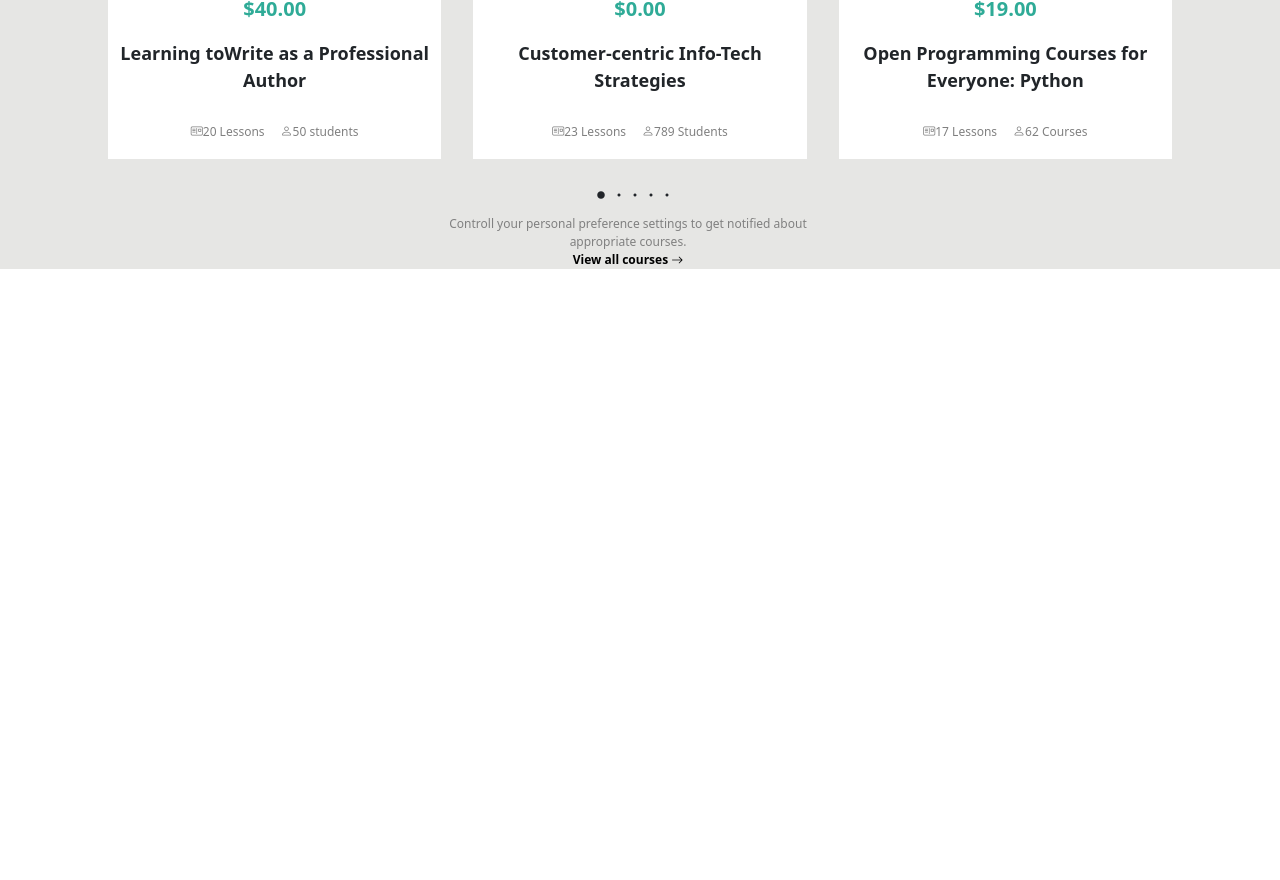
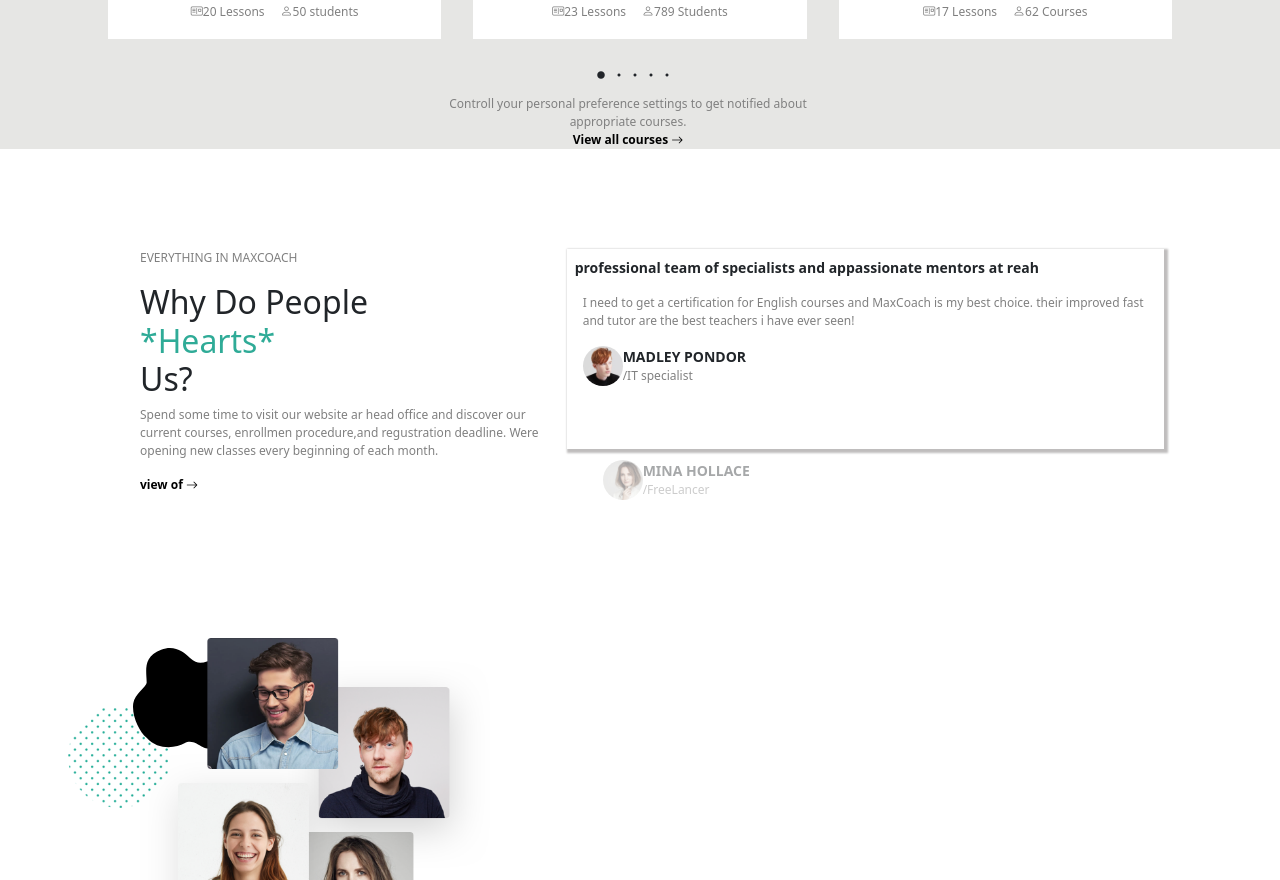
Before and after one commit to Sara-Barbi/proj-html-vuejs, a Vue app: page / in a window 1280 px wide. Shown: the part 1920-2800 px from the top of the page. Before the commit the page ends 2189 px from the top, so only its background shows below. Built offline with nearby package versions, Linux system fonts and the light colour scheme.

Commit message:
immagini sovrappostee

```diff
--- a/src/components/MAIN.vue
+++ b/src/components/MAIN.vue
@@ -1,14 +1,18 @@
 <template>
   <div class="main">
     <div class="firstBack">
+
     <workCulture/>
+
     <div class="containerr ">
       <div class="row text-center">
         <div class="col-12">
           <div class="smallDiciture">JOIN MAXCOACH AT BEST</div>
           <h2>Latest Online <h2 class="thinH2">Courses</h2></h2>
         </div>
+
         <courses :arrayCour='courses'/>
+
         <div class="row justify-content-center">
           <div class="col-12 text-center">
             <div class="dots d-flex align-content-center justify-content-center"><i class="bi bi-dot bigSize"></i><i class="bi bi-dot"></i><i class="bi bi-dot"></i><i class="bi bi-dot"></i><i class="bi bi-dot"></i></div>
@@ -20,9 +24,12 @@
           </div>
         </div>
 
+
       </div>
     </div>
     </div>
+
+    <HeartUs/>
 
 
     <ourBlogs/>
@@ -34,6 +41,8 @@
 import courses from './sub_components/main/courses.vue'
 import ourBlogs from './sub_components/main/ourBlogs.vue'
 import workCulture from './sub_components/main/workCulture.vue'
+import HeartUs from './sub_components/main/HeartUs.vue'
+
 
 
 
@@ -45,7 +54,8 @@ export default {
   components:{
     courses,
     ourBlogs,
-    workCulture
+    workCulture,
+    HeartUs
   },
   data(){
     return{
@@ -95,6 +105,7 @@ export default {
   .view{
     color: black;
     font-weight: bold;
+    font-size: 12px;
   }
   .containerr{
     max-width: 1000px;
--- /dev/null
+++ b/src/components/sub_components/main/HeartUs.vue
@@ -0,0 +1,167 @@
+<template>
+<div class="containerr">
+    <div class="row">
+        <div class="col-5">
+          <p class='smallDiciture'>EVERYTHING IN MAXCOACH</p>
+          <h2>Why Do People <h2 class="thinH2">*Hearts*</h2>Us?</h2>
+          <p class='smallDiciture'>Spend some time to visit our website ar head office and discover our current courses, enrollmen procedure,and regustration deadline. Were opening new classes every beginning of each month.</p>
+          <p class='view'>view of <i class="view bi-arrow-right"></i></p>
+        </div>
+        <div class="col-7">
+            <div v-for="(elementi, index) in userHeart" :key="index" class="userCard">
+                <div   :class="elementi.current ?'active' : 'unActive' " class="userCard">
+                    <div class="formUser m-2">{{elementi.title}}</div>
+                    <div class="smallDiciture m-3">{{elementi.request}}</div>
+                    <div class="d-flex m-3">
+                        <img class="piccoloUser " :src='elementi.img' alt="">
+                        <div >
+                            <div class="formUser">{{elementi.name}}</div>
+                            <div class="smallDiciture">{{elementi.profe}}</div>
+                        </div>
+                    </div>
+                    <div class="d-none">{{elementi.current}}</div>
+
+                </div>
+            </div>
+        </div>
+
+    </div>
+    <div class="row myT">
+        <div class="col-7 ">
+
+            <img class='teamIMG' src="../../../assets/image/home-3-team-image.png" alt="">
+            <img class="puntodiPunti" src="../../../assets/image/maxcoach-shape-05-100x100.png" alt="">
+            <img class="iSVG" src="../../../assets/image/svg-0.svg" alt="">
+            <img class='linee' src="../../../assets/image/maxcoach-shape-07-100x100.png" alt="">
+            <img class="quadratodiPunti" src="../../../assets/image/maxcoach-shape-01.png" alt="">
+
+        </div>
+        <div class="col-5">
+
+        </div>
+    </div>
+
+</div>
+
+</template>
+
+<script>
+export default {
+  name:'HeartUs',
+  data(){
+      return{
+
+          userHeart:[
+              {
+                  title:'professional team of specialists and appassionate mentors at reah',
+                  request:'I need to get a certification for English courses and MaxCoach is my best choice. their improved fast and tutor are the best teachers i have ever seen!',
+                  img: require('../../../assets/image/testimonial-avata-01.jpg'),
+                  name:'MADLEY PONDOR',
+                  profe:'/IT specialist',
+                  current:true,
+
+              },
+              {
+                  title:'professional team of specialists and appassionate mentors at reah',
+                  request:'I need to get a certification for English courses and MaxCoach is my best choice. their improved fast and tutor are the best teachers i have ever seen!I need to get a certification for English courses and MaxCoach is my best choice. their improved fast and tutor are the best teachers i have ever seen!I need to get a certification for English courses and MaxCoach is my best choice. their improved fast and tutor are the best teachers i have ever seen!',
+                  img:require('../../../assets/image/testimonial-avata-02.jpg'),
+                  name:'MINA HOLLACE',
+                  profe:'/FreeLancer',
+                  current:false
+              },
+              {
+                  title:'professional team of specialists and appassionate mentors at reach. Tutors policy',
+                  request:'I need to get a certification for English courses and MaxCoach is my best choice. their improved fast and tutor are the best teachers i have ever seen!',
+                  img:require('../../../assets/image/testimonial-avata-03.jpg'),
+                  name:'MASSIMO BARBI',
+                  profe:'/Freelancer',
+                  current:false
+              },
+
+
+          ]
+      }
+  },
+  methods:{
+
+  }
+}
+
+</script>
+
+<style lang="scss">
+@import url("https://cdn.jsdelivr.net/npm/bootstrap-icons@1.8.0/font/bootstrap-icons.css");
+.piccoloUser{
+    width: 40px;
+    height: 40px;
+    border-radius: 100%;
+}
+.formUser{
+    font-size: 14px;
+    font-weight: bold;
+}
+
+
+.active{
+    background-color: rgb(255, 255, 255);
+
+    z-index:2;
+    top: 0 ;
+    left: 0;
+
+    box-shadow: 2px 2px 2px 2px #bfbdbd ;
+
+
+
+}
+.userCard{
+    min-height: 200px;
+    position: absolute;
+    width: 100%;
+}
+
+.unActive{
+
+    top: 60px;
+    right: -20px;
+    filter: opacity(40%);
+    z-index: 0;
+}
+
+.myT{
+    margin-top: 8rem !important;
+    .teamIMG{
+        width: 350px;
+        position: relative;
+        left: 0px;
+        z-index: 1;
+    }
+    .puntodiPunti{
+        position: absolute;
+        top: 70px;
+        left: -60px;
+    }
+    .iSVG{
+        width: 100px;
+        position: absolute;
+        top: 10px;
+        left: 5px;
+    }
+    .linee{
+        position: absolute;
+        width: 90px;
+        bottom: -70px;
+        right: 350px;
+
+    }
+    .quadratodiPunti{
+        position: absolute;
+        width: 100px;
+        bottom: 0;
+        left: -190px;
+
+
+    }
+}
+
+</style>
--- a/src/components/sub_components/main/courses.vue
+++ b/src/components/sub_components/main/courses.vue
@@ -6,9 +6,10 @@
             <div class="back">
               <img class="mb-2" :src="elementi.img" alt="">
               <div class="greenPrice mb-3">{{elementi.price}}</div>
-              <div class="boldText mb-4"> {{elementi.wtdo}}</div>
-              <span class="smallDiciture me-3"><i class="bi bi-postcard"></i>{{elementi.nlessons}}</span>
-              <span class="smallDiciture"><i class="bi bi-person"></i>{{elementi.nstudents}}</span>
+              <div class="boldText mb-4 "> {{elementi.wtdo}}</div>
+
+              <span class="smallDiciture mt-4 me-3"><i class="bi bi-postcard"></i>{{elementi.nlessons}}</span>
+              <span class="smallDiciture mt-4"><i class="bi bi-person"></i>{{elementi.nstudents}}</span>
             </div>
       </div>
 
--- a/src/components/sub_components/main/workCulture.vue
+++ b/src/components/sub_components/main/workCulture.vue
@@ -1,11 +1,11 @@
 <template>
-    <div class="containerr">
+    <div class="containerr1">
       <div class="row  justify-content-center">
         <div class="col-5 mt-5  ps-5 ">
           <p class='smallDiciture'>EVERYTHING IN MAXCOACH</p>
           <h2>Learn about our <h2 class="thinH2">Work Culture</h2>at maxCoach</h2>
           <p class='smallDiciture'>Spend some time to visit our website ar head office and discover our current courses, enrollmen procedure,and regustration deadline. Were opening new classes every beginning of each month.</p>
-          <p class='smallDiciture'>Have questions?get Free Guide</p>
+          <span class='smallDiciture view ' >Have questions? <span style="color:#2fab97;">Get Free Guide <i class="view bi-arrow-right"></i></span></span>
         </div>
         <div class="col-5 mt-5">
           <img class='imgPrinc' src="../../../assets/image/stock-full-hd-10-ohki1ayywq3cqutettrncduujpoaorifqu4relt2ts.jpg" alt="">
@@ -38,7 +38,8 @@
           <p class='smallDiciture'>EVERYTHING IN MAXCOACH</p>
           <h2>Learn about our <h2 class="thinH2">Work Culture</h2>at maxCoach</h2>
           <p class='smallDiciture'>Spend some time to visit our website ar head office and discover our current courses, enrollmen procedure,and regustration deadline. Were opening new classes every beginning of each month.</p>
-          <p class='smallDiciture'>Have questions?get Free Guide</p>
+          <span class='smallDiciture view ' >Have questions? <span style="color:#2fab97;">Get Free Guide <i class="view bi-arrow-right"></i></span></span>
+
         </div>
       </div>
     </div>
@@ -53,6 +54,8 @@ export default {
 </script>
 
 <style lang="scss">
+ @import url("https://cdn.jsdelivr.net/npm/bootstrap-icons@1.8.0/font/bootstrap-icons.css");
+ @import '../../../assets/style/variables.scss';
 .bigSize{
     font-size: 40px;
     margin-right: -10px;
@@ -133,4 +136,11 @@ export default {
       z-index: 2 ;
     }
   }
+  .containerr1{
+
+    max-width: 1000px;
+    margin: 0px auto;
+    margin-top: 0px;
+
+  }
 </style>
```
